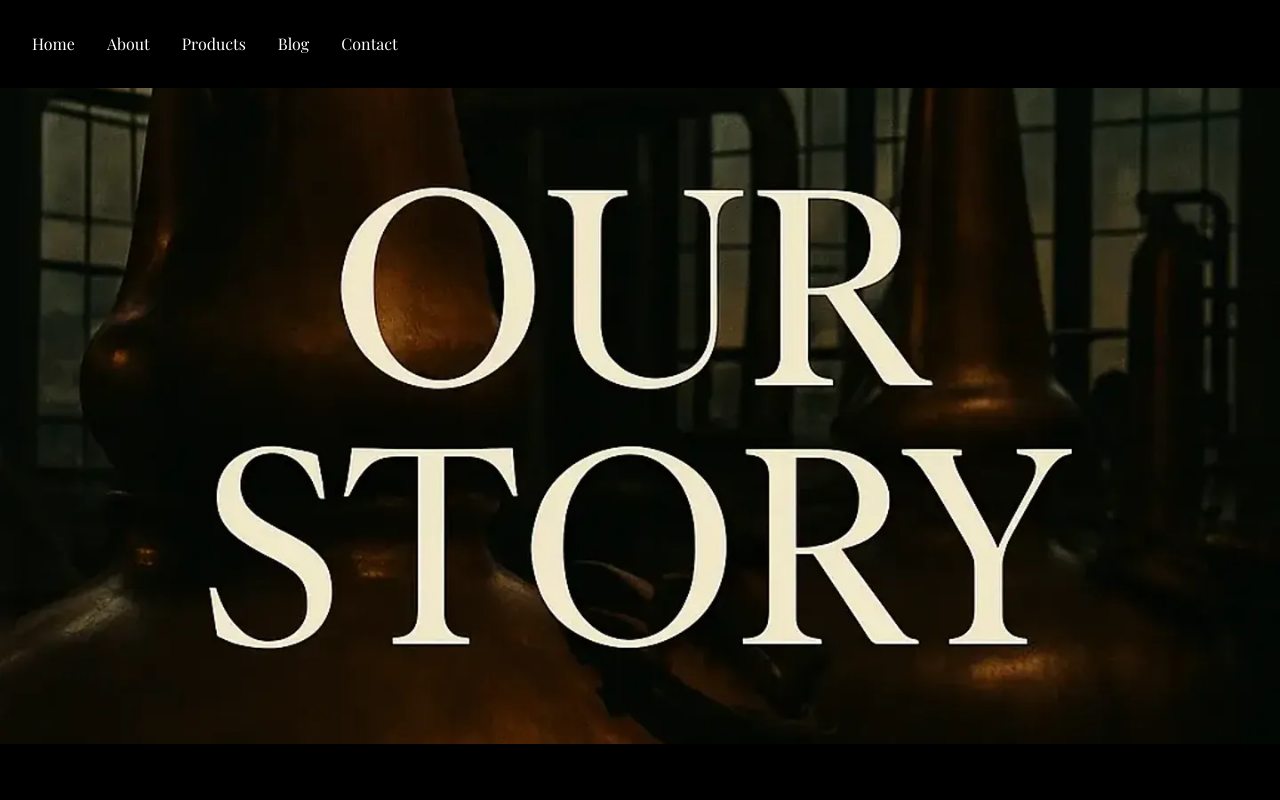
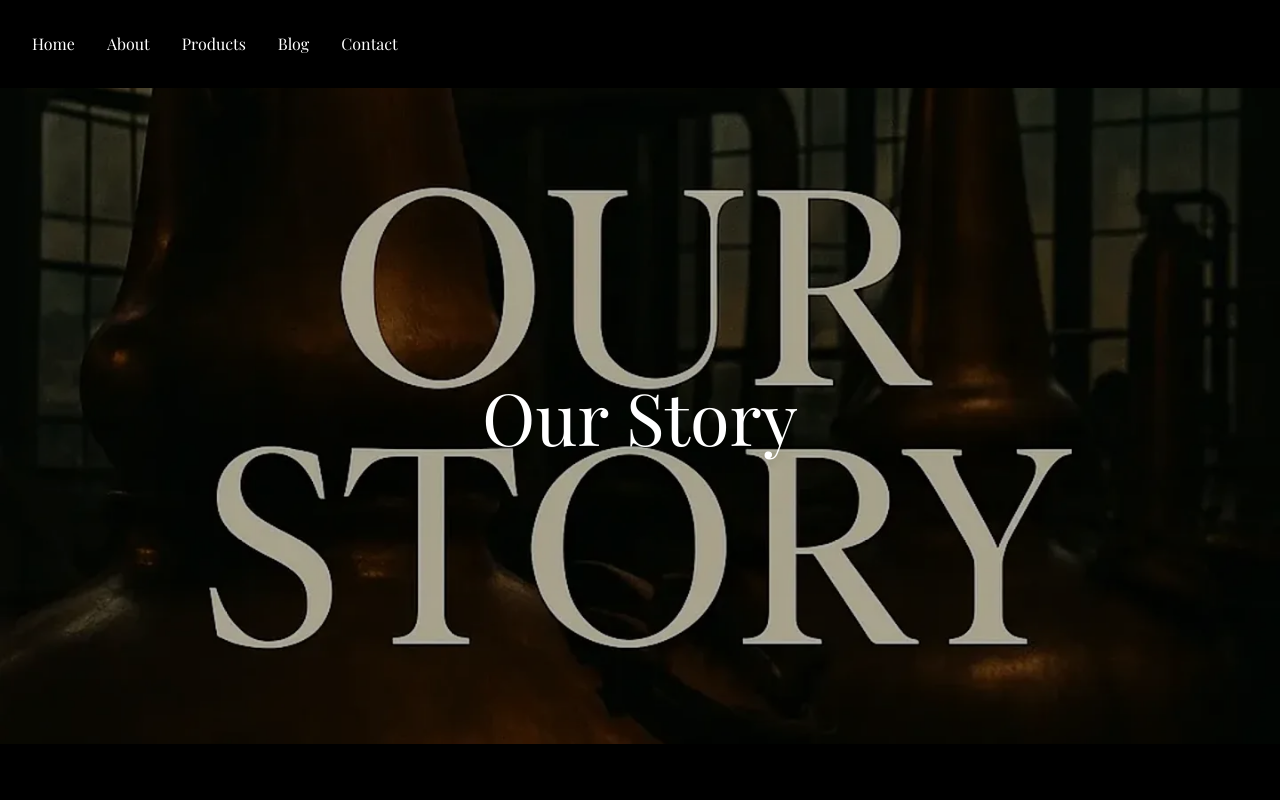
Before and after one commit to janibehm/highlandway, a SvelteKit app: page /about in a window 1280 px wide. Shown: the top 800 px of the page. Built offline with nearby package versions, Linux system fonts and the light colour scheme.

Commit message:
replacing the bg-fixed background image with a proper <img> element:

```diff
--- a/src/routes/+page.svelte
+++ b/src/routes/+page.svelte
@@ -17,10 +17,11 @@
 
     <!-- Hero Component -->
     <div class="w-full h-[75vh] relative overflow-hidden">
-        <div
-            class="absolute inset-0 bg-fixed bg-center bg-no-repeat bg-cover transform-gpu"
-            style="background-image: url('/img/hero.webp');"
-        ></div>
+        <img
+            src="/img/hero.webp"
+            alt="Highland Way Background"
+            class="absolute inset-0 w-full h-full object-cover"
+        />
         <div class="absolute inset-0 bg-black/40 flex items-center">
             <div class="relative z-10 max-w-3xl px-6 md:px-10 ml-10 md:ml-24">
                 <h1 class="text-5xl md:text-6xl font-bold mb-4 drop-shadow-lg text-white">Highland Way</h1>
--- a/src/routes/about/+page.svelte
+++ b/src/routes/about/+page.svelte
@@ -16,13 +16,20 @@
 
   <!-- Hero Section -->
   <div class="w-full h-[82vh] relative overflow-hidden">
-  <div
-    class="absolute inset-0 bg-fixed bg-center bg-no-repeat bg-cover transform-gpu"
-    style="background-image: url('/img/about/distillery-hero.webp');"
-  ></div>
-<!--   <div class="absolute inset-0 bg-black/30 flex items-center justify-center">
+  <div class="absolute inset-0">
+    <img
+      src="/img/about/distillery-hero-mobile.webp"
+      srcset="/img/about/distillery-hero-mobile.webp 480w, /img/about/distillery-hero-tablet.webp 768w, /img/about/distillery-hero.webp 1440w"
+      sizes="100vw"
+      alt="Highland Way Distillery"
+      class="w-full h-full object-cover"
+      loading="eager"
+      fetchpriority="high"
+    />
+  </div>
+  <div class="absolute inset-0 bg-black/30 flex items-center justify-center">
     <h1 class="text-5xl md:text-7xl font-playfair text-white text-center drop-shadow-lg">Our Story</h1>
-  </div> -->
+  </div>
 </div>
 
   <!-- Introduction -->
```
